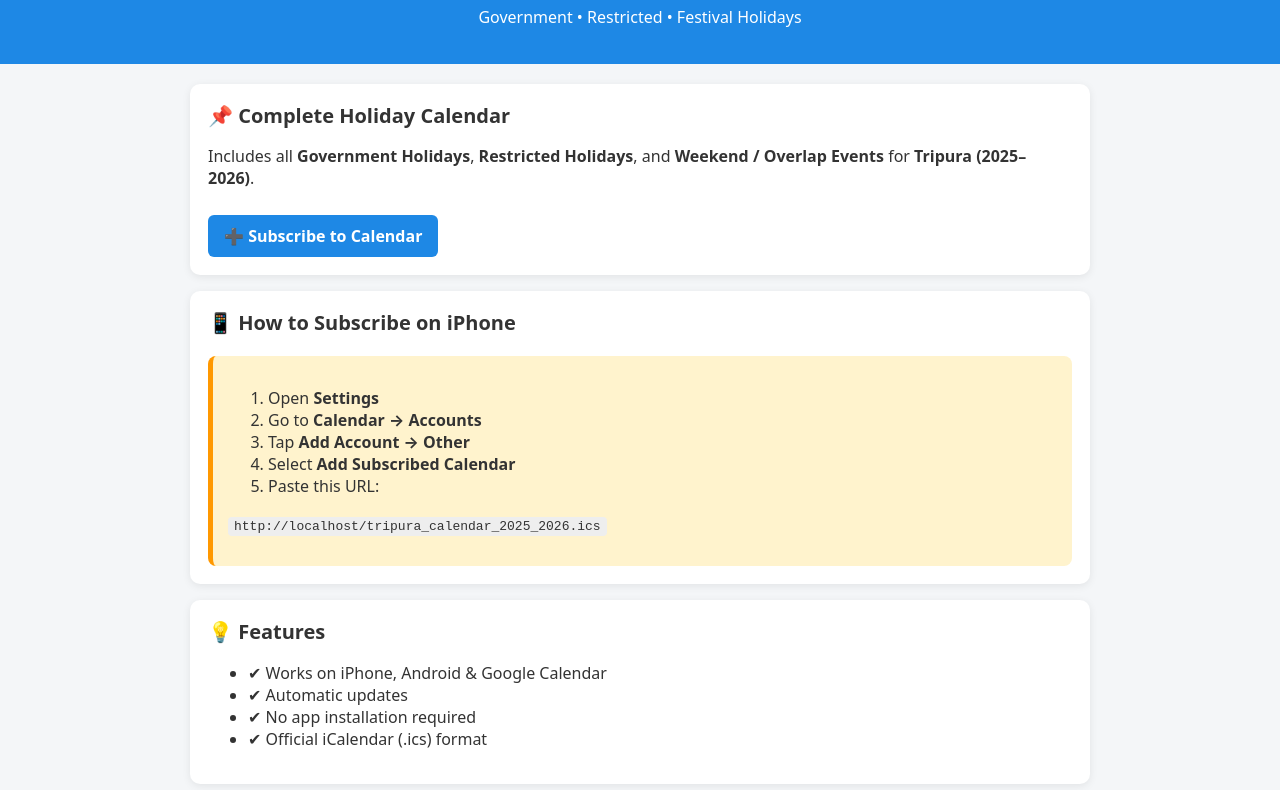
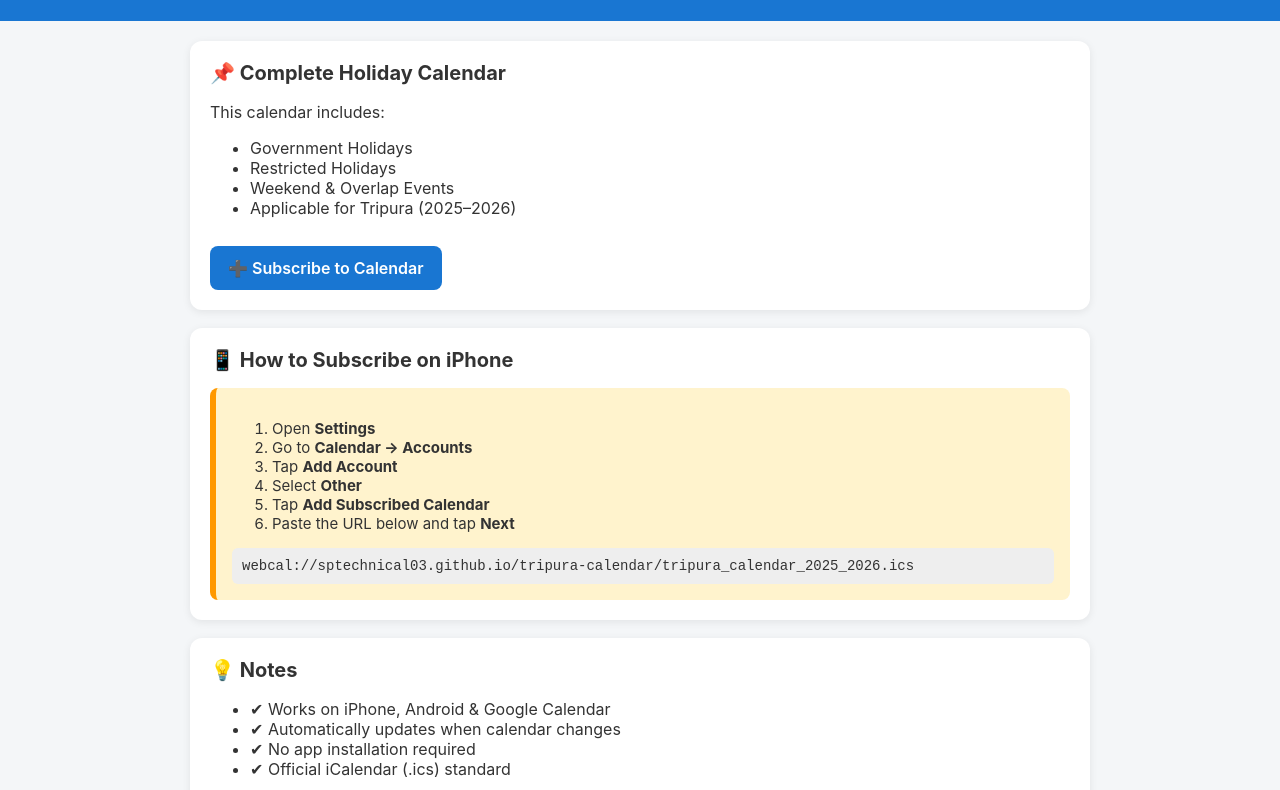
Before and after one commit to sptechnical03/tripura-calendar, a plain HTML site: page index.html in a window 1280 px wide. Shown: the part 100-890 px from the top of the page. Drawn offline with Linux system fonts and the light colour scheme.

Commit message:
Update index.html

```diff
--- a/index.html
+++ b/index.html
@@ -4,69 +4,94 @@
     <meta charset="UTF-8">
     <meta name="viewport" content="width=device-width, initial-scale=1.0">
     <title>Tripura Calendar 2025–2026</title>
+
     <style>
         body {
-            font-family: system-ui, -apple-system, BlinkMacSystemFont, "Segoe UI", Roboto, Arial, sans-serif;
-            background: #f4f6f8;
             margin: 0;
-            padding: 0;
+            font-family: -apple-system, BlinkMacSystemFont, "Segoe UI", Roboto, Arial, sans-serif;
+            background-color: #f4f6f8;
             color: #333;
         }
+
         header {
-            background: #1e88e5;
+            background: #1976d2;
             color: white;
-            padding: 20px;
+            padding: 24px 16px;
             text-align: center;
         }
-        section {
+
+        header h1 {
+            margin: 0;
+            font-size: 26px;
+        }
+
+        header p {
+            margin-top: 8px;
+            font-size: 15px;
+            opacity: 0.95;
+        }
+
+        main {
             max-width: 900px;
             margin: auto;
             padding: 20px;
         }
+
         .card {
-            background: white;
-            border-radius: 10px;
-            padding: 18px;
-            margin-bottom: 16px;
+            background: #ffffff;
+            border-radius: 12px;
+            padding: 20px;
+            margin-bottom: 18px;
             box-shadow: 0 2px 8px rgba(0,0,0,0.08);
         }
+
         .card h2 {
             margin-top: 0;
             font-size: 20px;
         }
-        .btn {
+
+        .subscribe-btn {
             display: inline-block;
-            margin-top: 10px;
-            padding: 10px 16px;
-            background: #1e88e5;
-            color: white;
+            margin-top: 12px;
+            padding: 12px 18px;
+            background: #1976d2;
+            color: #ffffff;
             text-decoration: none;
-            border-radius: 6px;
+            border-radius: 8px;
             font-weight: 600;
         }
-        .btn:hover {
-            background: #1565c0;
+
+        .subscribe-btn:hover {
+            background: #125ca1;
         }
+
         .steps {
             background: #fff3cd;
-            border-left: 5px solid #ff9800;
-            padding: 15px;
+            border-left: 6px solid #ff9800;
+            padding: 16px;
             border-radius: 8px;
-            margin-top: 20px;
+            font-size: 15px;
         }
+
+        code {
+            display: block;
+            margin-top: 8px;
+            background: #eeeeee;
+            padding: 10px;
+            border-radius: 6px;
+            font-size: 14px;
+            word-break: break-all;
+        }
+
         footer {
             text-align: center;
+            padding: 20px;
             font-size: 13px;
             color: #777;
-            padding: 20px;
-        }
-        code {
-            background: #eee;
-            padding: 2px 6px;
-            border-radius: 4px;
         }
     </style>
 </head>
+
 <body>
 
 <header>
@@ -74,58 +99,62 @@
     <p>Government • Restricted • Festival Holidays</p>
 </header>
 
-<section>
+<main>
 
     <div class="card">
         <h2>📌 Complete Holiday Calendar</h2>
         <p>
-            Includes all <strong>Government Holidays</strong>,
-            <strong>Restricted Holidays</strong>,
-            and <strong>Weekend / Overlap Events</strong> for
-            <strong>Tripura (2025–2026)</strong>.
+            This calendar includes:
         </p>
-        <a class="btn" href="tripura_calendar_2025_2026.ics">
+        <ul>
+            <li>Government Holidays</li>
+            <li>Restricted Holidays</li>
+            <li>Weekend & Overlap Events</li>
+            <li>Applicable for Tripura (2025–2026)</li>
+        </ul>
+
+        <!-- 🔴 IMPORTANT: webcal:// -->
+        <a class="subscribe-btn"
+           href="webcal://sptechnical03.github.io/tripura-calendar/tripura_calendar_2025_2026.ics">
             ➕ Subscribe to Calendar
         </a>
     </div>
 
     <div class="card">
         <h2>📱 How to Subscribe on iPhone</h2>
+
         <div class="steps">
             <ol>
                 <li>Open <strong>Settings</strong></li>
                 <li>Go to <strong>Calendar → Accounts</strong></li>
-                <li>Tap <strong>Add Account → Other</strong></li>
-                <li>Select <strong>Add Subscribed Calendar</strong></li>
-                <li>Paste this URL:</li>
+                <li>Tap <strong>Add Account</strong></li>
+                <li>Select <strong>Other</strong></li>
+                <li>Tap <strong>Add Subscribed Calendar</strong></li>
+                <li>Paste the URL below and tap <strong>Next</strong></li>
             </ol>
-            <p>
-                <code id="subUrl"></code>
-            </p>
+
+            <code>
+webcal://sptechnical03.github.io/tripura-calendar/tripura_calendar_2025_2026.ics
+            </code>
         </div>
     </div>
 
     <div class="card">
-        <h2>💡 Features</h2>
+        <h2>💡 Notes</h2>
         <ul>
             <li>✔ Works on iPhone, Android & Google Calendar</li>
-            <li>✔ Automatic updates</li>
+            <li>✔ Automatically updates when calendar changes</li>
             <li>✔ No app installation required</li>
-            <li>✔ Official iCalendar (.ics) format</li>
+            <li>✔ Official iCalendar (.ics) standard</li>
         </ul>
     </div>
 
-</section>
+</main>
 
 <footer>
     © 2025–2026 Tripura Calendar<br>
     Maintained by Tripura Calendar App
 </footer>
 
-<script>
-    const url = window.location.origin + "/tripura_calendar_2025_2026.ics";
-    document.getElementById("subUrl").textContent = url;
-</script>
-
 </body>
 </html>
```
